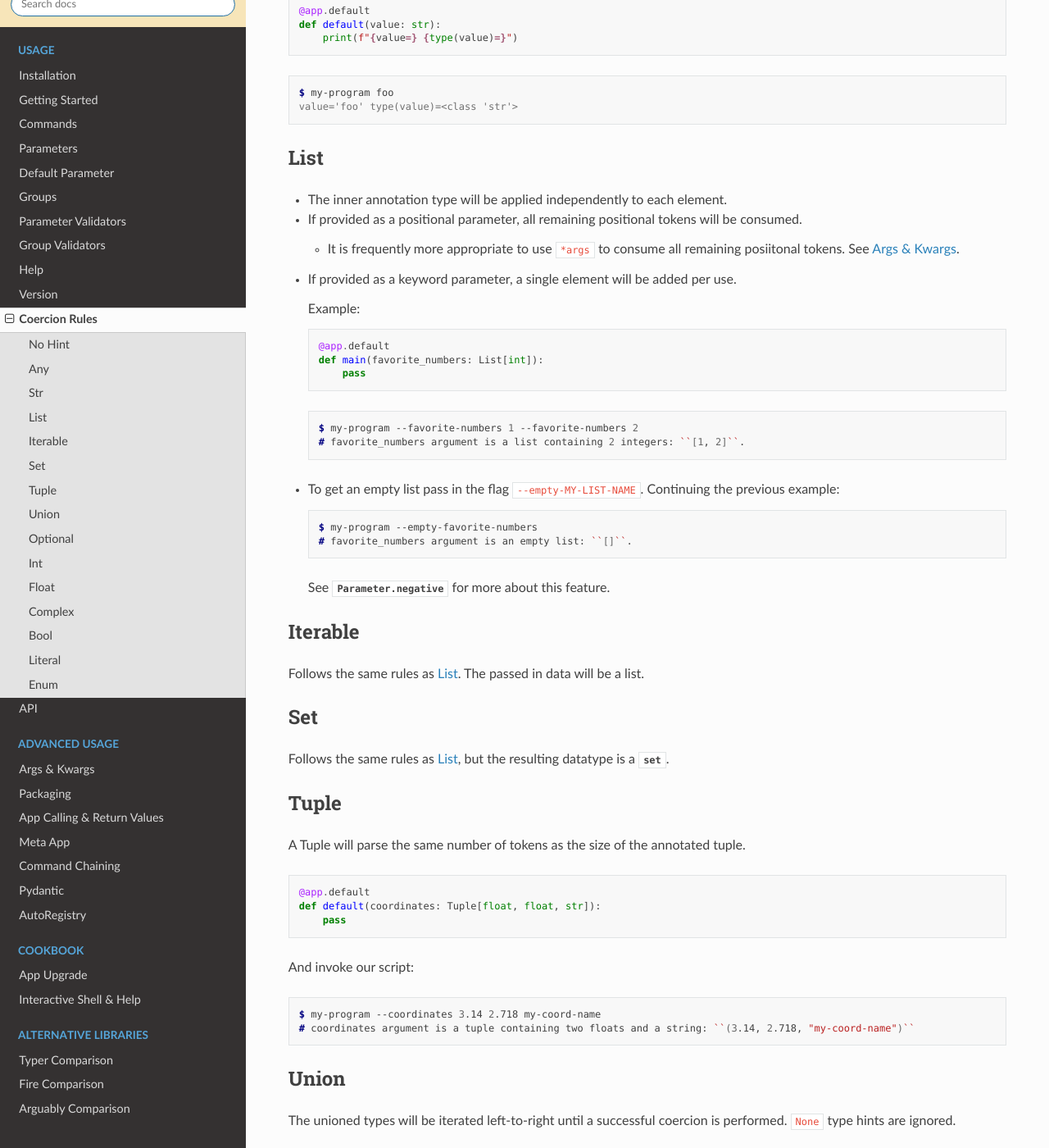
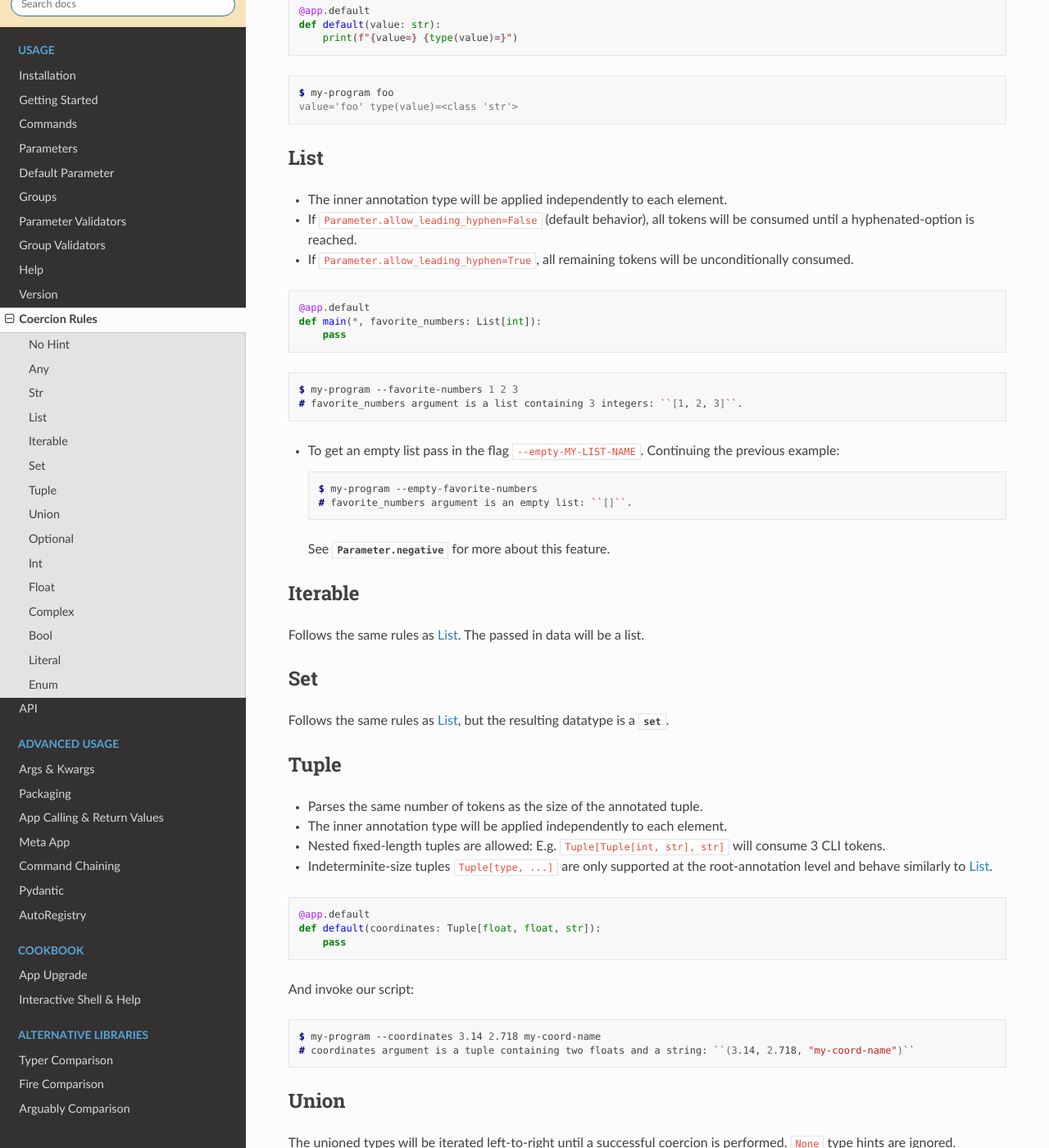
Before and after one commit to BrianPugh/cyclopts, a Sphinx documentation site: the page built from docs/source/rules.rst, in a window 1280 px wide and 1400 px high, scrolled down 1118 px. Shown: the whole window at 82% size. Built offline with Sphinx 7.4.7 and the Read the Docs theme 2.0.0, drawn with Linux system fonts in a browser that asks for light colours; some of the changed text lies outside the part shown.

Commit message:
Allow variable-length tuple.

```diff
--- a/docs/source/rules.rst
+++ b/docs/source/rules.rst
@@ -17,7 +17,7 @@ No Hint
 *******
 If no explicit type hint is provided:
 
-* If the parameter has a non-None default value, interpret the type ``type(default_value)``.
+* If the parameter is optional and has a non-None default value, interpret the type ``type(default_value)``.
 
 .. code-block:: python
 
@@ -69,25 +69,20 @@ List
 ****
 * The inner annotation type will be applied independently to each element.
 
-* If provided as a positional parameter, all remaining positional tokens will be consumed.
+* If ``Parameter.allow_leading_hyphen=False`` (default behavior), all tokens will be consumed until a hyphenated-option is reached.
 
-  + It is frequently more appropriate to use ``*args`` to consume all remaining posiitonal tokens.
-    See :ref:`Args & Kwargs`.
+* If ``Parameter.allow_leading_hyphen=True``, all remaining tokens will be unconditionally consumed.
 
-* If provided as a keyword parameter, a single element will be added per use.
+.. code-block:: python
 
-  Example:
+    @app.default
+    def main(*, favorite_numbers: List[int]):
+        pass
 
-  .. code-block:: python
+.. code-block:: console
 
-      @app.default
-      def main(favorite_numbers: List[int]):
-          pass
-
-  .. code-block:: console
-
-     $ my-program --favorite-numbers 1 --favorite-numbers 2
-     # favorite_numbers argument is a list containing 2 integers: ``[1, 2]``.
+   $ my-program --favorite-numbers 1 2 3
+   # favorite_numbers argument is a list containing 3 integers: ``[1, 2, 3]``.
 
 * To get an empty list pass in the flag ``--empty-MY-LIST-NAME``.
   Continuing the previous example:
@@ -113,7 +108,13 @@ Follows the same rules as `List`_, but the resulting datatype is a :class:`set`.
 *****
 Tuple
 *****
-A Tuple will parse the same number of tokens as the size of the annotated tuple.
+* Parses the same number of tokens as the size of the annotated tuple.
+
+* The inner annotation type will be applied independently to each element.
+
+* Nested fixed-length tuples are allowed: E.g. ``Tuple[Tuple[int, str], str]`` will consume 3 CLI tokens.
+
+* Indeterminite-size tuples ``Tuple[type, ...]`` are only supported at the root-annotation level and behave similarly to `List`_.
 
 .. code-block:: python
 
```
Also changed, not shown: 4 other files.
